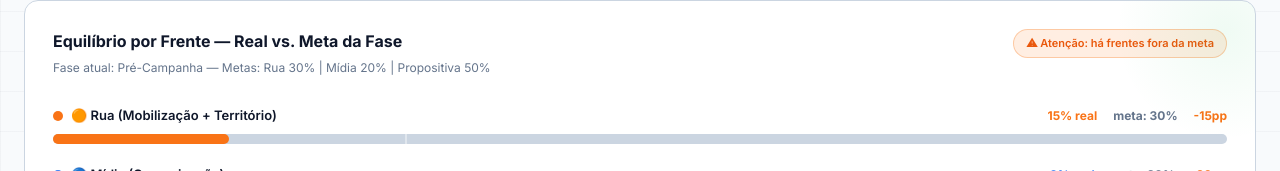
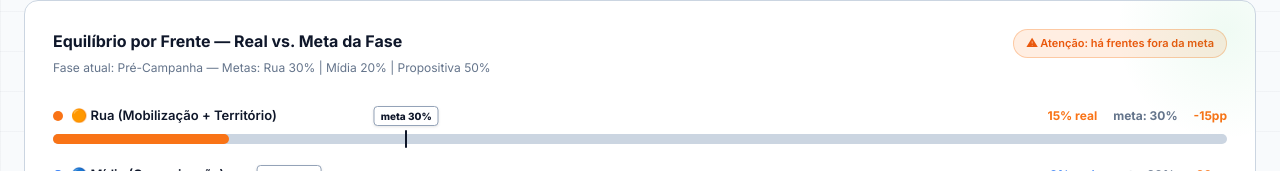
Before and after one commit to iurycarvalho92/agendas-mh, a website built with Vite: page index.html in a window 1280 px wide. Both pictures are taken after a click on the button "☀️ Claro". Shown: the part 629-800 px from the top of the page. Built offline with nearby package versions, Linux system fonts and the light colour scheme; some packages are replaced by stand-ins of ours; no server answers; the database is empty.

Commit message:
fix: melhora legibilidade e contraste da linha e label de meta no termômetro no modo claro e escuro

```diff
--- a/src/style.css
+++ b/src/style.css
@@ -94,6 +94,18 @@
 [data-theme="light"] .criterio-item p {
   color: #334155;
 }
+[data-theme="light"] .balance-target-line {
+  background: #0f172a;
+}
+[data-theme="light"] .balance-target-line::after {
+  color: #0f172a;
+  background: #ffffff;
+  padding: 1px 6px;
+  border-radius: 4px;
+  border: 1px solid #94a3b8;
+  box-shadow: 0 1px 3px rgba(0,0,0,0.1);
+  font-weight: 800;
+}
 
 
 html { scroll-behavior: smooth; }
@@ -169,8 +181,8 @@ header { display: flex; align-items: center; justify-content: space-between; pad
 .balance-row-values span { font-weight: 700; }
 .balance-track { position: relative; height: 10px; background: var(--border); border-radius: 10px; }
 .balance-fill { height: 100%; border-radius: 10px; transition: width 1.2s cubic-bezier(.4,0,.2,1); }
-.balance-target-line { position: absolute; top: -4px; bottom: -4px; width: 2px; border-radius: 2px; background: rgba(255,255,255,.4); pointer-events: none; }
-.balance-target-line::after { content: attr(data-label); position: absolute; bottom: calc(100% + 4px); left: 50%; transform: translateX(-50%); font-size: 9px; font-weight: 700; color: rgba(255,255,255,.5); white-space: nowrap; }
+.balance-target-line { position: absolute; top: -4px; bottom: -4px; width: 2px; border-radius: 2px; background: rgba(255,255,255,.6); pointer-events: none; }
+.balance-target-line::after { content: attr(data-label); position: absolute; bottom: calc(100% + 4px); left: 50%; transform: translateX(-50%); font-size: 10px; font-weight: 700; color: #fff; background: var(--card2); padding: 1px 6px; border-radius: 4px; border: 1px solid var(--border2); white-space: nowrap; }
 
 /* ── Charts ── */
 .charts-grid { display: grid; grid-template-columns: 1fr 1fr 1fr; gap: 16px; margin-bottom: 36px; }
```
